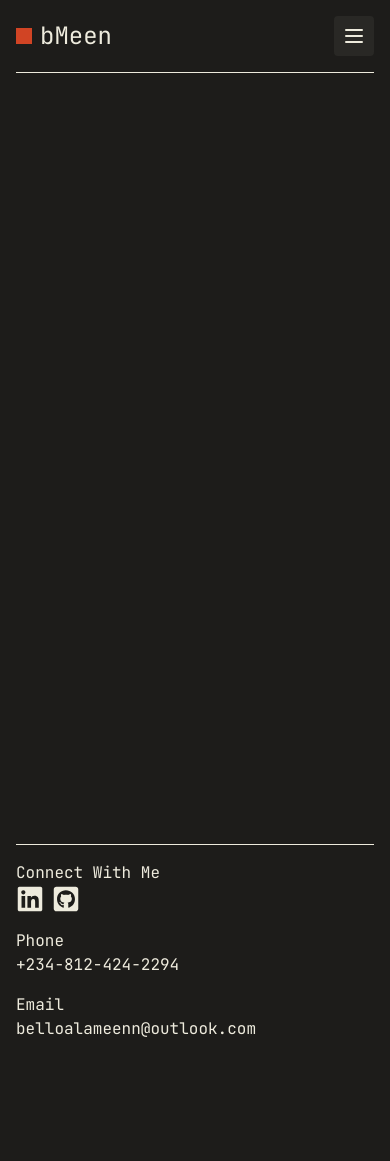
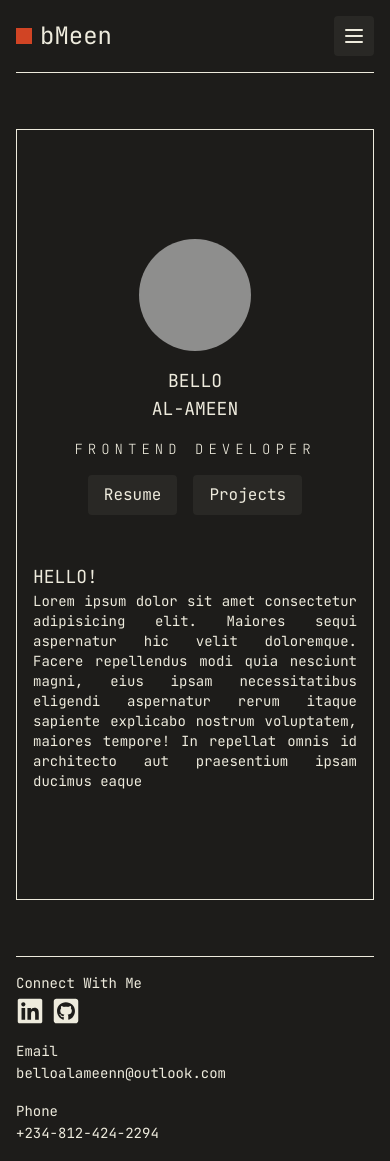
Before and after one commit to bMeen/bmeen, a Next.js app: page / in a window 390 px wide. Before the commit the page ends 1057 px from the top, so only its background shows below. Built offline with nearby package versions, Linux system fonts and the light colour scheme.

Commit message:
home page

```diff
--- /dev/null
+++ b/app/_components/Container.tsx
@@ -0,0 +1,11 @@
+function Container({
+  className,
+  children,
+}: {
+  className?: string;
+  children: React.ReactNode;
+}) {
+  return <div className={`max-w-6xl mx-auto ${className}`}>{children}</div>;
+}
+
+export default Container;
--- a/app/_components/Footer.tsx
+++ b/app/_components/Footer.tsx
@@ -7,7 +7,7 @@ function Footer() {
       <ul className="flex flex-col gap-4 md:flex-row md:justify-between md:items-center">
         <li>
           <p>Connect With Me</p>
-          <div className="flex gap-2">
+          <div className="flex gap-2 mt-1">
             <Link href="https://www.linkedin.com/in/bmeen/" target="_blank">
               <FaLinkedin className="w-7 h-7" />
             </Link>
@@ -16,14 +16,22 @@ function Footer() {
             </Link>
           </div>
         </li>
+
+        <li>
+          <p>Email</p>
+          <Link
+            href="mailto:belloalameenn@outlook.com"
+            target="_blank"
+            className="text-sm md:text-base"
+          >
+            belloalameenn@outlook.com
+          </Link>
+        </li>
+
         <li>
           <p>Phone</p>
-          <Link href="tel:+2348124242294">+234-812-424-2294</Link>
-        </li>
-        <li>
-          <p>Email</p>
-          <Link href="mailto:belloalameenn@outlook.com" target="_blank">
-            belloalameenn@outlook.com
+          <Link href="tel:+2348124242294" className="text-sm md:text-base">
+            +234-812-424-2294
           </Link>
         </li>
       </ul>
--- a/app/_components/Header.tsx
+++ b/app/_components/Header.tsx
@@ -61,10 +61,10 @@ function Header() {
             <li key={index} onClick={toggle}>
               <Link
                 href={href}
-                className={` ${
+                className={`${
                   pathname === href
-                    ? "text-secondary-orange"
-                    : "hover:text-secondary-orange"
+                    ? "text-orange-secondary"
+                    : "hover:text-orange-secondary"
                 }`}
               >
                 {name}
--- a/app/_components/Logo.tsx
+++ b/app/_components/Logo.tsx
@@ -8,7 +8,7 @@ function Logo() {
         <h1 className="text-2xl">bMeen</h1>
       </div>
 
-      <span className="hidden lg:block   text-sm"> / Frontend Developer</span>
+      <span className="hidden lg:block text-sm"> / Frontend Developer</span>
     </Link>
   );
 }
--- a/app/globals.css
+++ b/app/globals.css
@@ -18,6 +18,12 @@
   /* --mast-light-orange: #f89d3f; */
 }
 
+@layer base {
+  p {
+    @apply text-sm md:text-base;
+  }
+}
+
 /*
 #B0A77D
 #4CA78A
--- a/app/layout.tsx
+++ b/app/layout.tsx
@@ -5,7 +5,7 @@ import Header from "./_components/Header";
 import Footer from "./_components/Footer";
 
 const jetBrainsMono = JetBrains_Mono({
-  weight: ["400"],
+  weight: ["200", "400"],
   subsets: ["latin"],
   display: "swap",
 });
@@ -30,7 +30,9 @@ export default function RootLayout({
       >
         <div className="max-w-screen-2xl mx-auto px-4">
           <Header />
-          <main className="min-h-[calc(100vh-73px)]">{children}</main>
+          <main className="border my-14 min-h-[calc(100vh-73px)] grid place-items-center">
+            {children}
+          </main>
           <Footer />
         </div>
       </body>
--- a/app/page.tsx
+++ b/app/page.tsx
@@ -1,5 +1,42 @@
+import Link from "next/link";
+import Button from "./_components/Button";
+import Container from "./_components/Container";
+
 function Page() {
-  return <div></div>;
+  return (
+    <Container>
+      <div className="grid md:grid-cols-2 items-center">
+        <div className=" space-y-4 py-6">
+          <div className="w-28 h-28 md:w-40 md:h-40 rounded-full bg-white/50 mx-auto  lg:w-52 lg:h-52"></div>
+          <h1 className="text-center text-lg lg:text-3xl uppercase">
+            Bello <br /> Al-Ameen
+          </h1>
+          <p className="uppercase font-extralight tracking-[5px] text-center">
+            Frontend Developer
+          </p>
+          <div className="flex gap-4 justify-center mt-4">
+            <Button className=" px-4 py-2">
+              <Link href="/resume">Resume</Link>
+            </Button>
+            <Button className=" px-4 py-2">
+              <Link href="/projects">Projects</Link>
+            </Button>
+          </div>
+        </div>
+
+        <div className="px-4 py-6">
+          <h1 className="text-lg lg:text-3xl uppercase">Hello!</h1>
+          <p className="text-justify">
+            Lorem ipsum dolor sit amet consectetur adipisicing elit. Maiores
+            sequi aspernatur hic velit doloremque. Facere repellendus modi quia
+            nesciunt magni, eius ipsam necessitatibus eligendi aspernatur rerum
+            itaque sapiente explicabo nostrum voluptatem, maiores tempore! In
+            repellat omnis id architecto aut praesentium ipsam ducimus eaque
+          </p>
+        </div>
+      </div>
+    </Container>
+  );
 }
 
 export default Page;
```
Also changed, not shown: public/ChatGPT Image Apr 26, 2025, 03_36_02 PM.png (added).
